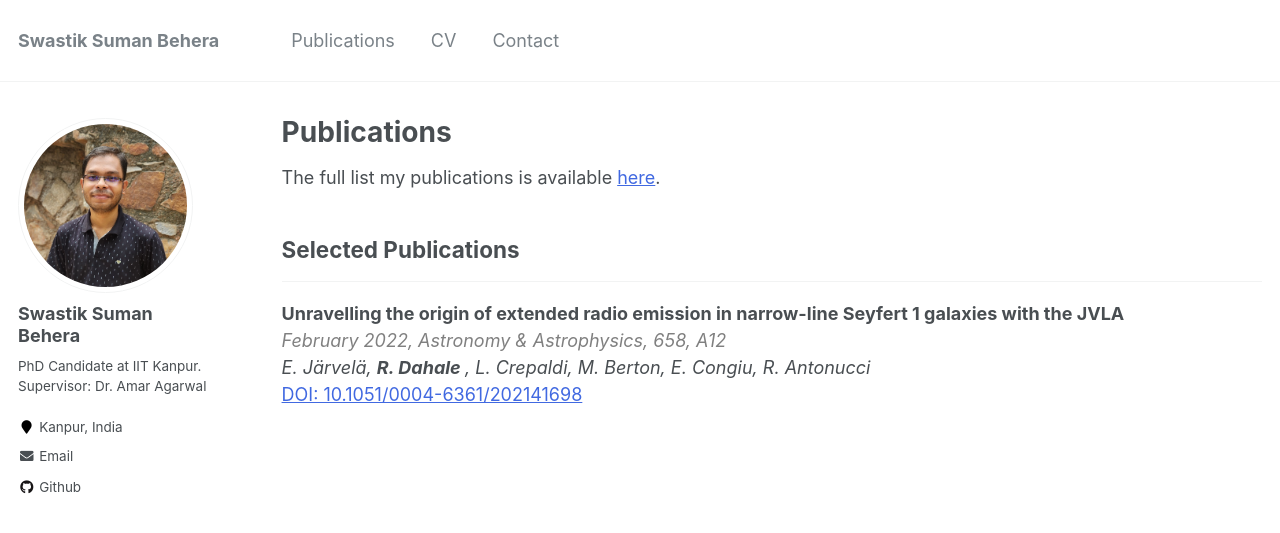
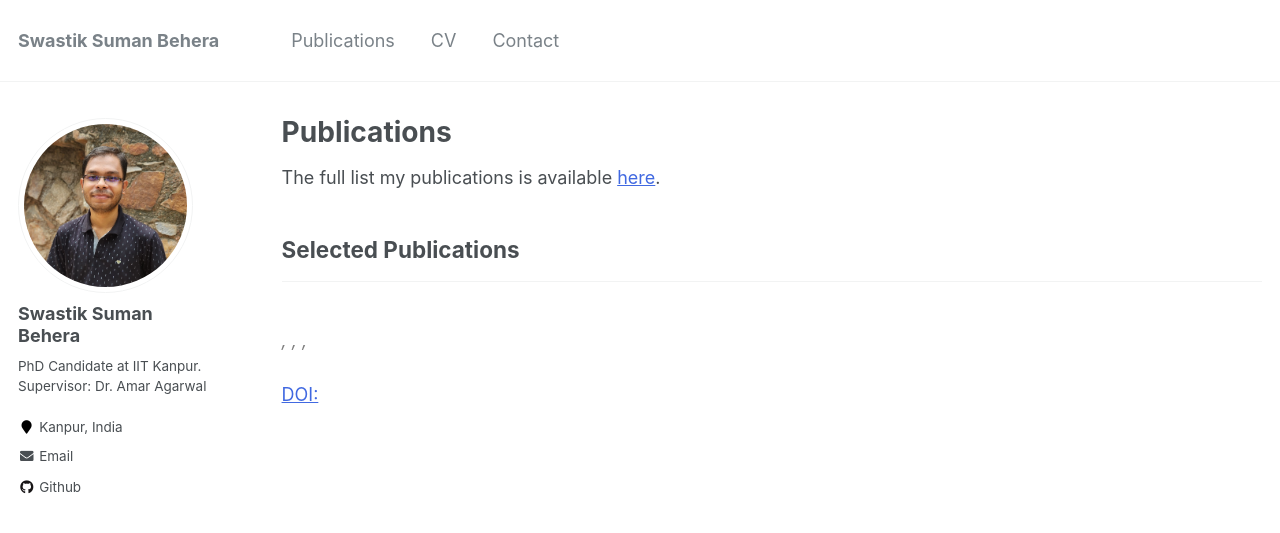
Before and after one commit to swastiksumanbehera/swastiksumanbehera.github.io, a Jekyll site: the page built from _pages/publications.md, in a window 1280 px wide. Shown: the top 533 px of the page. Built offline with Jekyll 4.4.1, drawn with Linux system fonts in a browser that asks for light colours.

Commit message:
Removed pubs

```diff
--- a/_data/publications.yml
+++ b/_data/publications.yml
@@ -1,10 +1,10 @@
 
-- title: "Unravelling the origin of extended radio emission in narrow-line Seyfert 1 galaxies with the JVLA"
-  authors: "E. Järvelä, <strong> R. Dahale </strong>, L. Crepaldi, M. Berton, E. Congiu, R. Antonucci"
-  journal: "Astronomy & Astrophysics"
-  year: "2022"
-  month: "February"
-  volume: "658"
-  pages: "A12"
-  doi: "10.1051/0004-6361/202141698"
-  url: "https://doi.org/10.1051/0004-6361/202141698"
+- title: ""
+  authors: ""
+  journal: ""
+  year: ""
+  month: ""
+  volume: ""
+  pages: ""
+  doi: ""
+  url: ""
```
Also changed, not shown: _pages/publications.md (+1 -1 lines).
